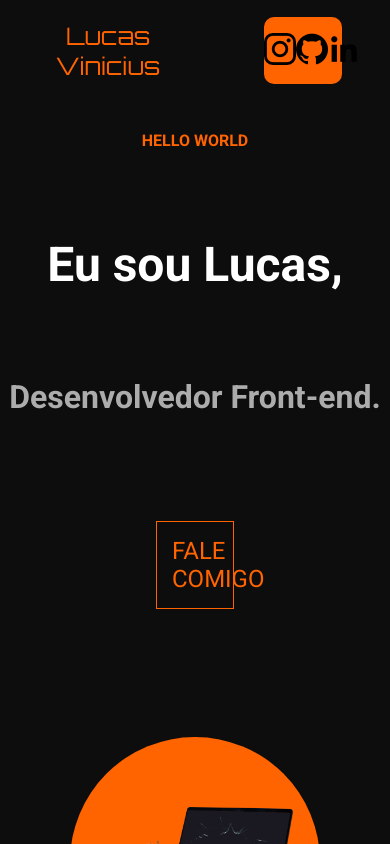
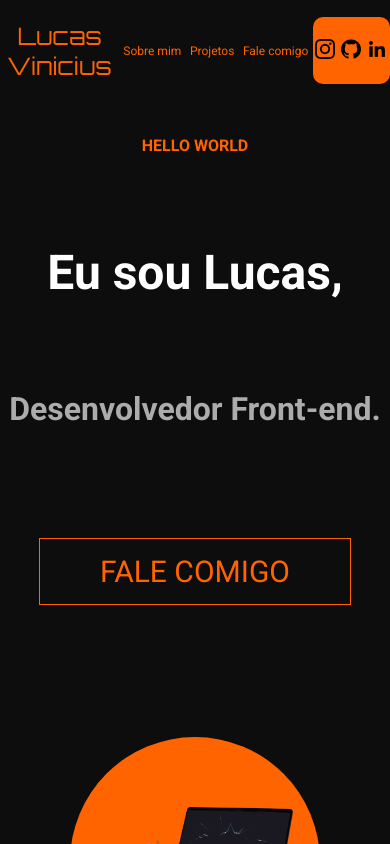
Before and after one commit to Lucasvpldeveloper/Meu-Portiflio, a React (Vite) app: page / in a window 390 px wide. Shown: the top 844 px of the page. Built offline with nearby package versions, Linux system fonts and the light colour scheme.

Commit message:
correção do bug header e main

```diff
--- a/src/components/Header.jsx/header.module.scss
+++ b/src/components/Header.jsx/header.module.scss
@@ -44,10 +44,12 @@
             text-align: center;
         }
         .boxMenu{
-            display: none;
+            font-size: 12px;
         }
         .boxImagem{
-            width: 40vw;
+            img{
+                width: 20px;
+            }
         }
     }
 }
--- a/src/components/Main.jsx/main.jsx
+++ b/src/components/Main.jsx/main.jsx
@@ -12,7 +12,7 @@ export default function Main(){
                     <p>HELLO WORLD</p>
                     <h1>Eu sou Lucas,</h1>
                     <h2>Desenvolvedor Front-end.</h2>
-                    <a href="https://wa.me/message/QGDJ52S6MKG6K1" target="blank"><button>FALE COMIGO</button></a>
+                    <button><a href="https://wa.me/message/QGDJ52S6MKG6K1" target="blank" >FALE COMIGO</a></button>
                 </section>
                 <section className={S.boxBola}>
                     <div className={S.boxIMG} >
--- a/src/components/Main.jsx/main.module.scss
+++ b/src/components/Main.jsx/main.module.scss
@@ -118,13 +118,14 @@ html{
                 h1{
                     font-size: 3em;
                 }
-                a{
+                button{
                     width: 80%;
-                    button{
-                        width: 100%;
-                        font-size: 1.5em;
+                    font-size: 30px;
+                    a{
+                        text-decoration: none;
                     }
                 }
+
             }
             .boxBola{
                 width: 250px;
```
Also changed, not shown: src/components/Footer.jsx/footer.module.scss (line endings or trailing spaces).
